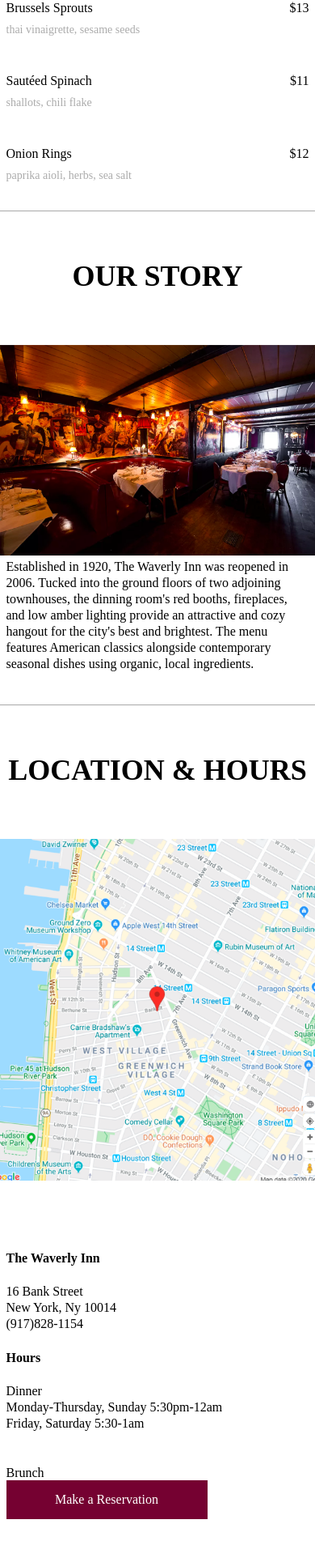
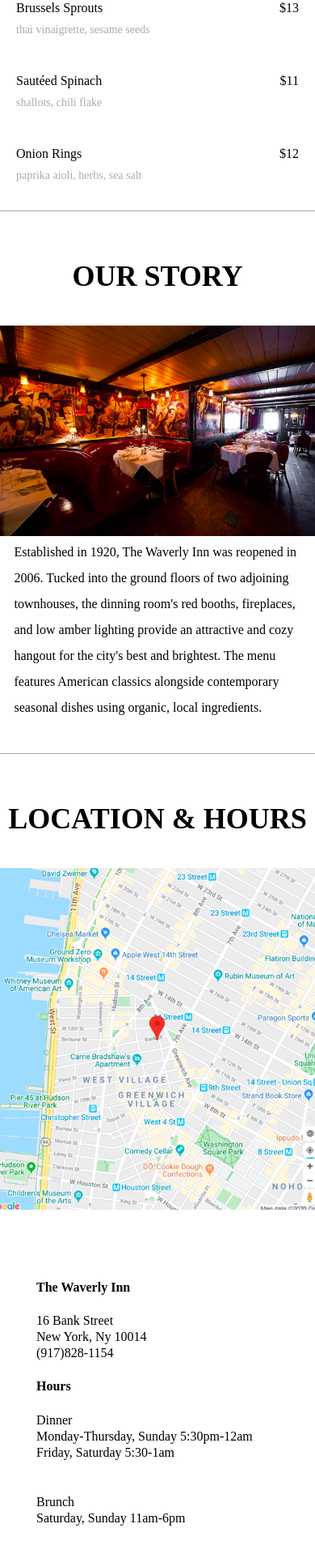
Before and after one commit to cferland/ux-sei-collab, a React (Create React App) app in the folder waverly-inn/: page / in a window 390 px wide. Shown: the part 2648-4572 px from the top of the page at 81% size. Built offline with nearby package versions, Linux system fonts and the light colour scheme; a web font is replaced by a local one.

Commit message:
some last minute positioning changes

```diff
--- a/waverly-inn/src/App.css
+++ b/waverly-inn/src/App.css
@@ -110,7 +110,7 @@
 .menuitem {
   display: flex;
   flex-direction: column;
-  width: 350px;
+  width: 325px;
   height: 70px;
   text-align: left;
   margin: 10px 0;
@@ -129,13 +129,13 @@
 .menu-section {
   display: grid;
   grid-column-gap: 8px;
-  grid-template-columns: repeat(3, 375px);
+  grid-template-columns: repeat(3, 350px);
   align-items: center;
   max-width: 1300px;
 }
 
 .menu-section-title {
-  width: 1141px;
+  width: 1066px;
   text-align: left;
 
 }
@@ -153,15 +153,21 @@
   min-width: 375px;
  }
 
+ .rightSide > p {
+  line-height: 32px;
+}
+
+
  .hours{
    margin-top: 59px;
  }
+
  .border{
   border-top: 1px solid darkgray;
-  display: flex;
+  /* display: flex;
   flex-direction: column;
   justify-content: center;
-  align-items: center;
+  align-items: center; */
   max-width: 1300px;
   margin: 0 auto;
  }
@@ -173,7 +179,6 @@
 .contactContainer{
   display: flex;
   justify-content: space-between;
-  max-width: 1300px;
   margin: 40px 20px;
 }
 .contactContainer > div{
@@ -197,8 +202,8 @@
    text-align: left
  }
  .PHour{
-  height:120px;
-  width:347px;
+  /* height:120px;
+  width:347px; */
   line-height: 20px;
   letter-spacing: 0px;
   text-align: left
@@ -212,7 +217,7 @@
 }
 .ResButton{
   background-color: #750131;
-  width: 249px;
+  width: 300px;
   height: 48px;
   text-align: center;
   padding: 14px;
@@ -271,11 +276,6 @@
   margin: 0;
   height: 100%;
 }
-
-/* .carousel-wrapper {
-  width:100vw;
-  height: 95vh;
-} */
 
 footer {
   background-color: black;
@@ -346,10 +346,10 @@
 
 @media screen and (max-width: 1140px) {
   .menu-section {
-    grid-template-columns: repeat(2, 375px);
+    grid-template-columns: repeat(2, 350px);
   }
   .menu-section-title {
-    width: 758px;
+    width: 708px;
   }
   .AboutContainer {
     display: flex;
@@ -366,6 +366,16 @@
   .rightSide {
     max-width: 600px;
     margin-left: 0;
+    display: flex;
+    flex-direction: column;
+    align-items: center;
+  }
+
+  .rightSide > div {
+    width: 300px;
+  }
+  .rightSide > h4 {
+    width: 300px;
   }
   .leftSide {
     margin: 0;
@@ -377,10 +387,10 @@
 
 @media screen and (max-width: 815px) {
   .menu-section {
-    grid-template-columns: repeat(1, 375px);
+    grid-template-columns: repeat(1, 350px);
   }
   .menu-section-title {
-    width: 375px;
+    width: 350px;
   }
 }
 
@@ -408,14 +418,17 @@
   }
   .menu-section {
     grid-column-gap: 0;
-    grid-template-columns: repeat(1, 375px);
+    grid-template-columns: repeat(1, 350px);
   }
   .menuitem {
-    width: 375px;
+    width: 350px;
   }
   footer {
     flex-flow: column;
     justify-content: left;
     text-align: left;
   }
+  .AboutContainer > .rightSide > p {
+    margin: 0 10px;
+  }
 }
--- a/waverly-inn/src/components/Menu.js
+++ b/waverly-inn/src/components/Menu.js
@@ -187,7 +187,6 @@
   }
 
   toggleCategory = (e) => {
-    // e.target.classList.toggle('selected')
     const dinnerdiv = document.querySelector('#dinner');
     const dessertdiv = document.querySelector('#dessert');
     if (!e.target.classList.contains('selected')) {
```
